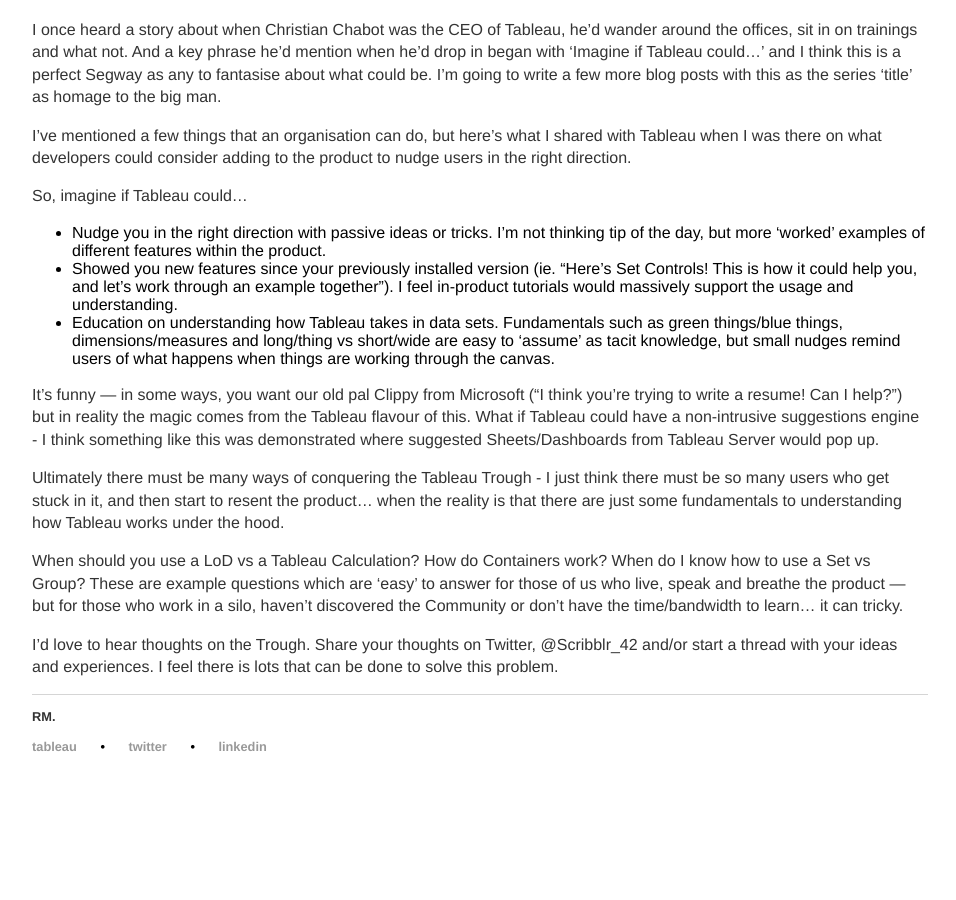
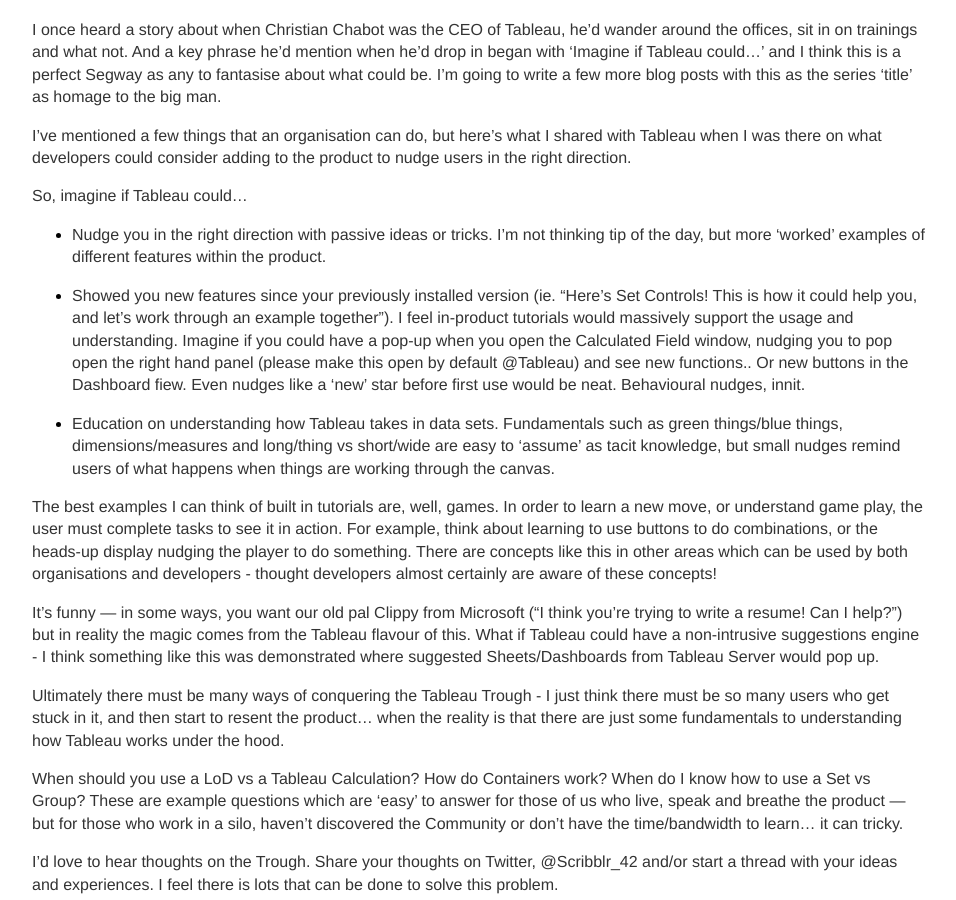
Before and after one commit to scribblr42/scribbles.github.io, a Jekyll site: the page built from _posts/2020-07-22-the-tableau-trough.md, in a window 1280 px wide and 900 px high, scrolled down 3840 px. Shown: the whole window, without its empty margins (160-1116 px from the left). Built offline with Jekyll 4.4.1, drawn with Linux system fonts in a browser that asks for light colours; before the commit the page ends 4654 px from its top, so only the background shows below that.

Commit message:
Update 2020-07-22-the-tableau-trough.md
edits to add a few more things

```diff
--- a/_posts/2020-07-22-the-tableau-trough.md
+++ b/_posts/2020-07-22-the-tableau-trough.md
@@ -51,8 +51,13 @@
 So, imagine if Tableau could...
 
 - Nudge you in the right direction with passive ideas or tricks. I'm not thinking tip of the day, but more 'worked' examples of different features within the product.
-- Showed you new features since your previously installed version (ie. "Here's Set Controls! This is how it could help you, and let's work through an example together"). I feel in-product tutorials would massively support the usage and understanding.
+
+- Showed you new features since your previously installed version (ie. "Here's Set Controls! This is how it could help you, and let's work through an example together"). I feel in-product tutorials would massively support the usage and understanding. Imagine if you could have a pop-up when you open the Calculated Field window, nudging you to pop open the right hand panel (please make this open by default @Tableau) and see new functions.. Or new buttons in the Dashboard fiew. Even nudges like a 'new' star before first use would be neat. Behavioural nudges, innit.
+
 - Education on understanding how Tableau takes in data sets. Fundamentals such as green things/blue things, dimensions/measures and long/thing vs short/wide are easy to 'assume' as tacit knowledge, but small nudges remind users of what happens when things are working through the canvas.
+
+
+The best examples I can think of built in tutorials are, well, games. In order to learn a new move, or understand game play, the user must complete tasks to see it in action. For example, think about learning to use buttons to do combinations, or the heads-up display nudging the player to do something. There are concepts like this in other areas which can be used by both organisations and developers - thought developers almost certainly are aware of these concepts!
 
 It's funny — in some ways, you want our old pal Clippy from Microsoft ("I think you're trying to write a resume! Can I help?") but in reality the magic comes from the Tableau flavour of this. What if Tableau could have a non-intrusive suggestions engine - I think something like this was demonstrated where suggested Sheets/Dashboards from Tableau Server would pop up.
 
```
